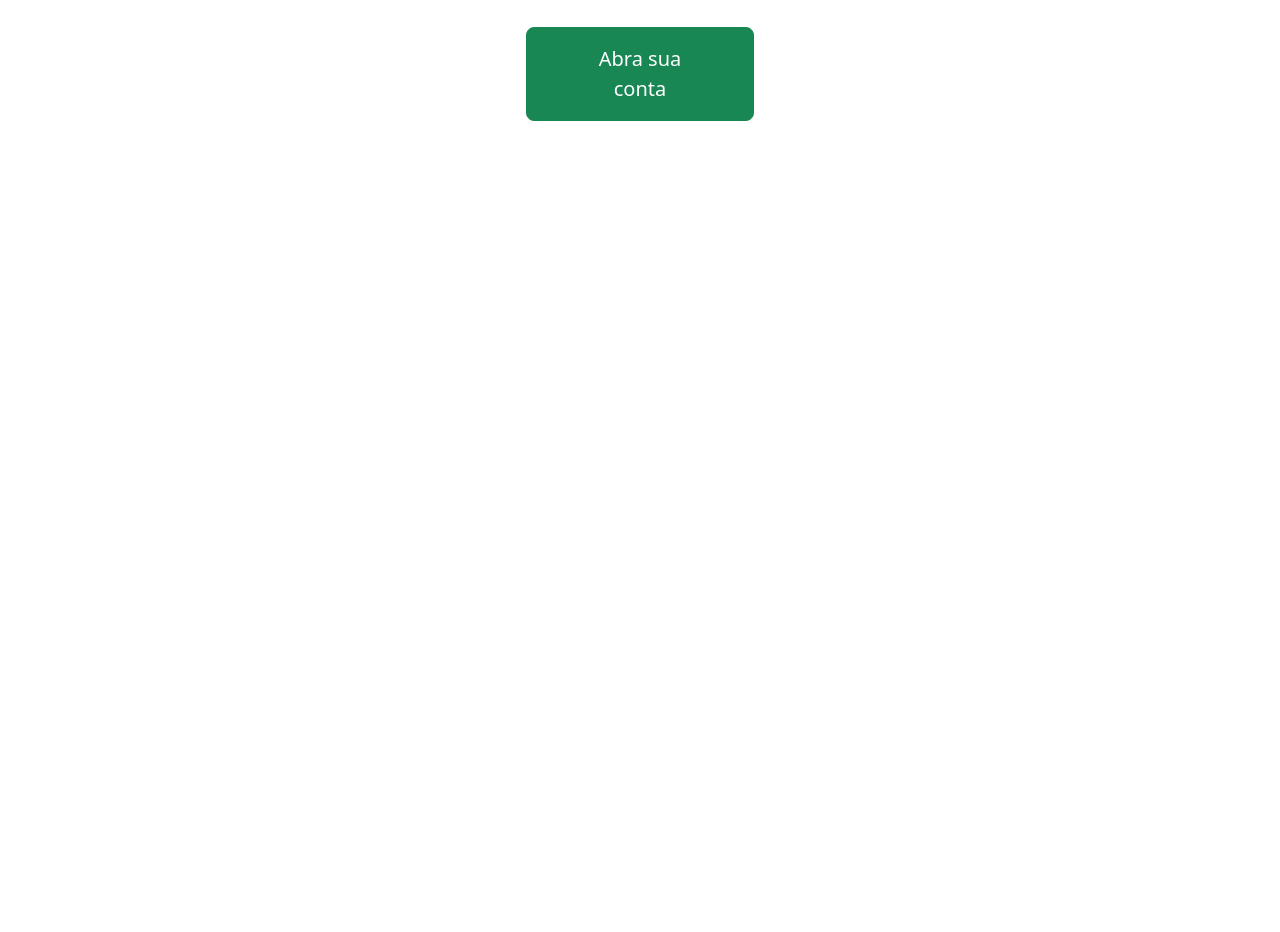
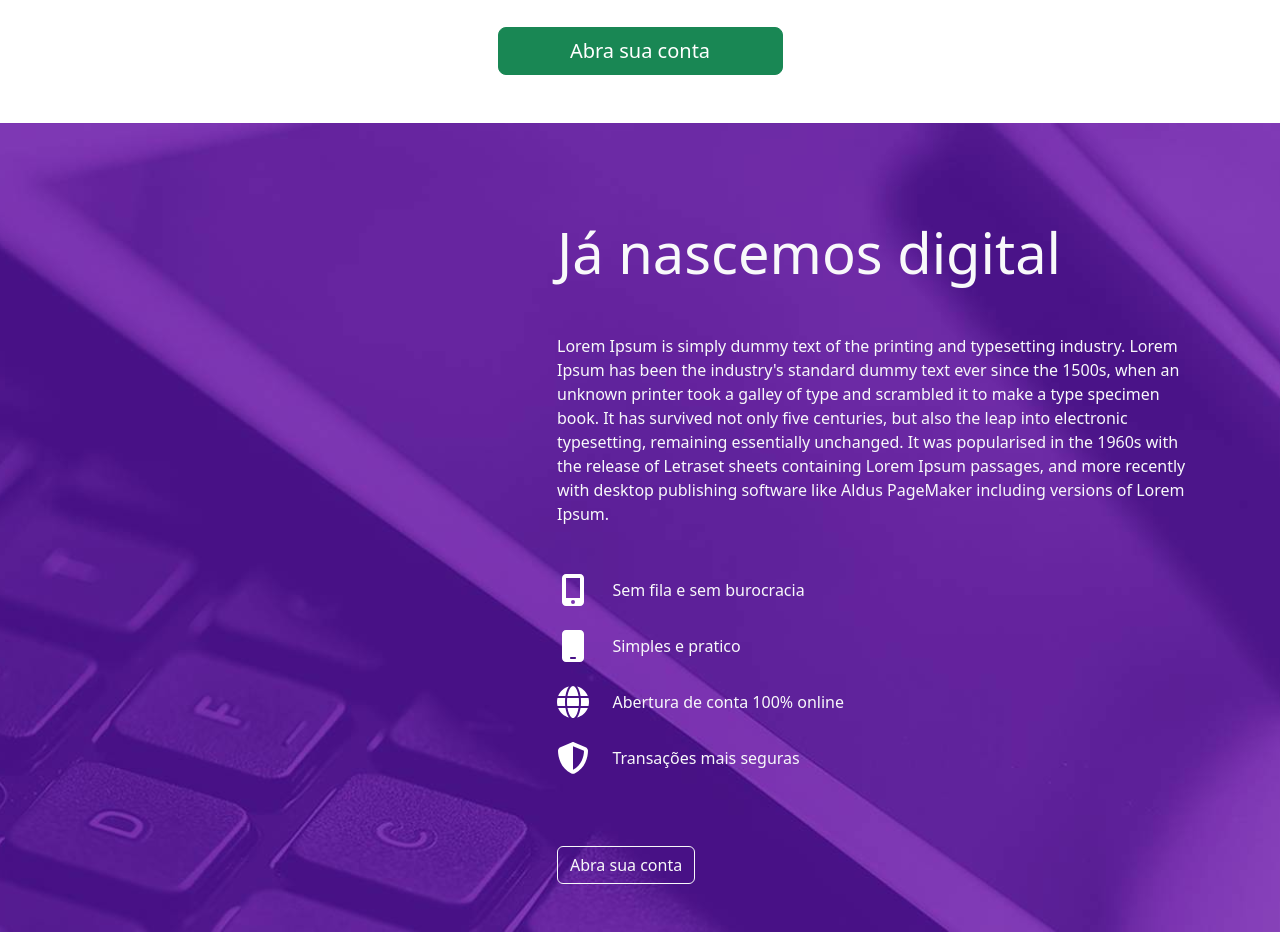
Before and after one commit to Felippeks/magbank, a React (Create React App) app: page / in a window 1280 px wide. Shown: the part 1220-2152 px from the top of the page. Before the commit the page ends 1389 px from the top, so only its background shows below. Built offline with nearby package versions, Linux system fonts and the light colour scheme.

Commit message:
criação do institutional

```diff
--- a/src/App.js
+++ b/src/App.js
@@ -5,6 +5,7 @@ import CenteredButton from './components/CenteredButton';
 import CreditCard from './components/CreditCard';
 import CardList from './components/CardList';
 import posts from './data/posts';
+import Institutional from './components/Institutional';
 
 
 
@@ -16,6 +17,7 @@ function App() {
       <CreditCard/>
       <CardList posts={posts}/>
       <CenteredButton/>
+      <Institutional/>
     </div>
   );
 }
--- a/src/components/CenteredButton.js
+++ b/src/components/CenteredButton.js
@@ -4,8 +4,8 @@ import Button from "react-bootstrap/Button";
 
 const CenteredButton = () =>  (
         <Container>
-            <Row sm={5} className='d-flex justify-content-center' >
-                <Button className='my-5 px-5 py-3' variant='success' size='lg'>
+            <Row sm={4} className='d-flex justify-content-center' >
+                <Button className='my-5' variant='success' size='lg'>
                 Abra sua conta
                 </Button>
             </Row>
--- /dev/null
+++ b/src/components/Institutional.js
@@ -0,0 +1,90 @@
+import { Container, Col, Row, Button } from "react-bootstrap";
+import "./Institutional.scss";
+import IconText from './IconText'
+import {
+    faGlobe,
+    faMobile,
+    faMobileAlt,
+    faShieldAlt,
+  } from "@fortawesome/free-solid-svg-icons";
+
+const Institutional = () => {
+  return (
+    <section className="institutional text-light py-5">
+      <Container>
+        <Row>
+          <Col xs={12} lg={5} />
+          <Col xs={12} lg={7}>
+            <h2 className='institutional-title my-5'>Já nascemos digital</h2>
+            <p className='mb-5'>
+              Lorem Ipsum is simply dummy text of the printing and typesetting
+              industry. Lorem Ipsum has been the industry's standard dummy text
+              ever since the 1500s, when an unknown printer took a galley of
+              type and scrambled it to make a type specimen book. It has
+              survived not only five centuries, but also the leap into
+              electronic typesetting, remaining essentially unchanged. It was
+              popularised in the 1960s with the release of Letraset sheets
+              containing Lorem Ipsum passages, and more recently with desktop
+              publishing software like Aldus PageMaker including versions of
+              Lorem Ipsum.
+            </p>
+
+            <Row>
+            <Col xs={12} lg={6} className="mb-4">
+            <IconText
+              icon={faMobileAlt}
+              size={2}
+              color="#FFF"
+              textClassName="h5 text-muted"
+            >
+              Sem fila e sem burocracia
+            </IconText>
+          </Col>
+            </Row>
+            <Row>
+            <Col xs={12} lg={6} className="mb-4">
+            <IconText
+              icon={faMobile}
+              size={2}
+              color="#FFF"
+              textClassName="h5 text-muted"
+            >
+              Simples e pratico
+            </IconText>
+          </Col>
+            </Row>
+            <Row>
+            <Col xs={12} lg={6} className="mb-4">
+            <IconText
+              icon={faGlobe}
+              size={2}
+              color="#FFF"
+              textClassName="h5 text-muted"
+            >
+              Abertura de conta 100% online
+            </IconText>
+          </Col>
+            </Row>
+            <Row>
+            <Col xs={12} lg={6} className="mb-4">
+            <IconText
+              icon={faShieldAlt}
+              size={2}
+              color="#FFF"
+              textClassName="h5 text-muted"
+            >
+              Transações mais seguras
+            </IconText>
+          </Col>
+            </Row>
+            <Button variant='outline-light' className='mt-5'>
+                Abra sua conta
+            </Button>
+          </Col>
+        </Row>
+      </Container>
+    </section>
+  );
+};
+
+export default Institutional;
--- /dev/null
+++ b/src/components/Institutional.scss
@@ -0,0 +1,15 @@
+.institutional {
+  background-image: url("../assests/institutional.jpg");
+  background-size: cover;
+  background-position: center;
+
+  &-title {
+    font-size: 2.2rem;
+    font-weight: 300;
+    line-height: 1.2;
+
+    @media screen and (min-width: 902px) {
+      font-size: 3.5rem;
+    }
+  }
+}
```
Also changed, not shown: src/components/CreditCard.js (+22 -22 lines).
